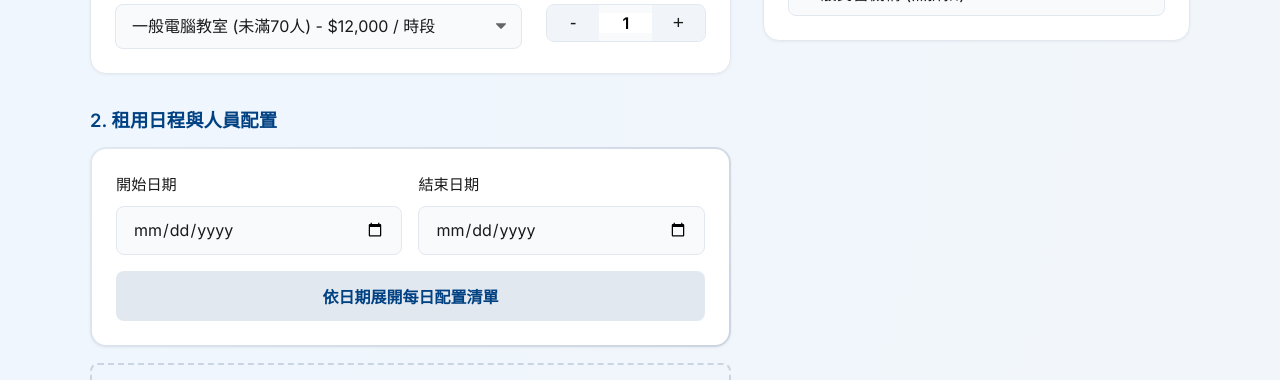
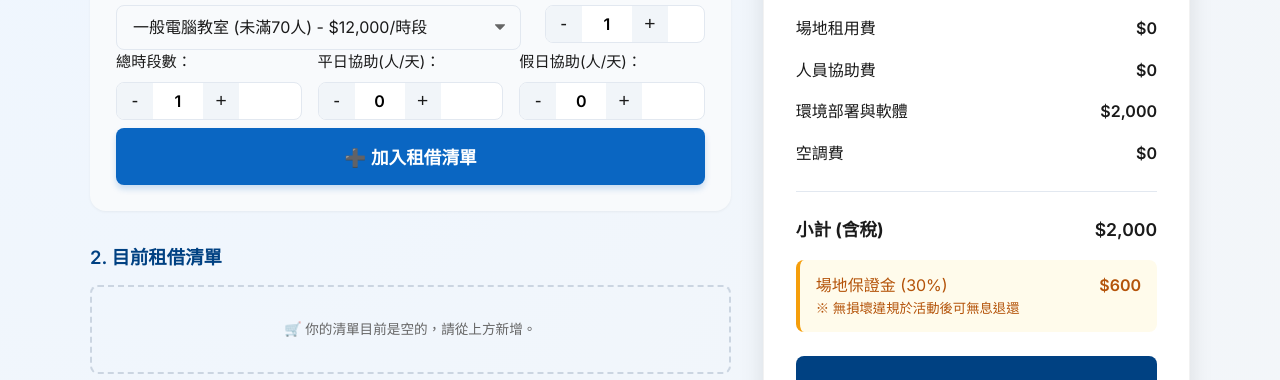
Before and after one commit to safu201397-ship-it/yyyy, a plain HTML site: page index.html in a window 1280 px wide. Shown: the part 259-639 px from the top of the page. Drawn offline with Linux system fonts and the light colour scheme.

Commit message:
Add files via upload

```diff
--- a/index.html
+++ b/index.html
@@ -22,62 +22,78 @@
             <!-- Left Column: Inputs -->
             <div class="calc-section inputs-section">
 
-                <!-- 1. 教室類型與數量 -->
+                <!-- 1. 新增租借項目 -->
                 <div class="form-group slide-in">
-                    <label class="section-label">1. 選擇教室類型與數量</label>
-                    <div class="input-card flex-row align-items-end" style="gap: 1.5rem; flex-wrap: wrap;">
+                    <label class="section-label">1. 新增租借項目至清單</label>
+                    <div class="input-card outline-card" style="background:#F8FAFC;">
+                        <!-- Type and Quantity -->
+                        <div class="flex-row align-items-end mb-3" style="gap: 1.5rem; flex-wrap: wrap;">
                             <div style="flex: 1; min-width: 250px;">
                                 <label>電腦教室類型：</label>
-                            <select id="classroom-type" class="premium-select" onchange="updateRoomMaxLimit()">
-                                <option value="12000" data-max="6">一般電腦教室 (未滿70人) - $12,000 / 時段</option>
-                                <option value="15000" data-max="3">大型電腦教室 (70人以上) - $15,000 / 時段</option>
-                                <option value="20000" data-max="2">AI 專業教室 (含算力) - $20,000 / 時段</option>
+                                <select id="item-type" class="premium-select" onchange="updateItemRoomLimit()">
+                                    <option value="12000" data-max="6" data-name="一般電腦教室">一般電腦教室 (未滿70人) - $12,000/時段</option>
+                                    <option value="15000" data-max="3" data-name="大型電腦教室">大型電腦教室 (70人以上) - $15,000/時段</option>
+                                    <option value="20000" data-max="2" data-name="AI 專業教室">AI 專業教室 (含算力) - $20,000/時段</option>
                                 </select>
                             </div>
                             <div style="flex: 0 0 160px;">
-                            <label>間數 (上限 <span id="room-limit" class="text-warning font-weight-bold">6</span> 間)：</label>
-                            <div class="number-control" style="background:#f8fafc; width:100%;">
-                                <button type="button" onclick="updateCount('room-quantity', -1)" style="flex:1">-</button>
-                                <input type="number" id="room-quantity" value="1" min="1" max="6" style="flex:1" onchange="validateRoomLimit()">
-                                <button type="button" onclick="updateCount('room-quantity', 1)" style="flex:1">+</button>
-                            </div>
+                                <label>間數 (上限 <span id="item-room-limit" class="text-warning font-weight-bold">6</span> 間)：</label>
+                                <div class="number-control w-100" style="background:white;">
+                                    <button type="button" onclick="updateItemCount('item-rooms', -1)">-</button>
+                                    <input type="number" id="item-rooms" value="1" min="1" max="6" onchange="validateItemLimit()">
+                                    <button type="button" onclick="updateItemCount('item-rooms', 1)">+</button>
                                 </div>
                             </div>
                         </div>
 
-                <!-- 2. 日期選擇與每日購物車 -->
-                <div class="form-group slide-in" style="animation-delay: 0.1s;">
-                    <label class="section-label">2. 租用日程與人員配置</label>
-                    <div class="input-card outline-card date-picker-card">
-                        <div class="flex-row">
-                            <div class="col-half">
-                                <label>開始日期</label>
-                                <input type="date" id="start-date" class="premium-input">
-                            </div>
-                            <div class="col-half">
-                                <label>結束日期</label>
-                                <input type="date" id="end-date" class="premium-input">
+                        <!-- Segments and Personnel -->
+                        <div class="flex-row align-items-end mb-3" style="gap: 1rem; flex-wrap: wrap;">
+                            <div style="flex: 1; min-width: 140px;">
+                                <label>總時段數：</label>
+                                <div class="number-control w-100" style="background:white;">
+                                    <button type="button" onclick="updateItemCount('item-segments', -1)">-</button>
+                                    <input type="number" id="item-segments" value="1" min="1">
+                                    <button type="button" onclick="updateItemCount('item-segments', 1)">+</button>
                                 </div>
                             </div>
-                        <button type="button" class="btn-secondary w-100 mt-3"
-                            onclick="generateDays()">依日期展開每日配置清單</button>
+                            <div style="flex: 1; min-width: 140px;">
+                                <label>平日協助(人/天)：</label>
+                                <div class="number-control w-100" style="background:white;">
+                                    <button type="button" onclick="updateItemCount('item-weekday-personnel', -1)">-</button>
+                                    <input type="number" id="item-weekday-personnel" value="0" min="0">
+                                    <button type="button" onclick="updateItemCount('item-weekday-personnel', 1)">+</button>
+                                </div>
+                            </div>
+                            <div style="flex: 1; min-width: 140px;">
+                                <label>假日協助(人/天)：</label>
+                                <div class="number-control w-100" style="background:white;">
+                                    <button type="button" onclick="updateItemCount('item-weekend-personnel', -1)">-</button>
+                                    <input type="number" id="item-weekend-personnel" value="0" min="0">
+                                    <button type="button" onclick="updateItemCount('item-weekend-personnel', 1)">+</button>
+                                </div>
+                            </div>
                         </div>
 
-                    <div id="cart-container" class="mt-3">
-                        <!-- 動態生成的每日卡片會放在這 -->
-                        <div class="empty-cart-message text-center text-muted"
-                            style="padding: 2rem; border: 2px dashed #CBD5E1; border-radius: var(--border-radius-sm);">
-                            👉 請先選擇起訖日期並點擊按鈕，即可針對每一天設定時段與所需協助人員。
+                        <button type="button" class="btn-primary w-100 mt-2" onclick="addToCart()">➕ 加入租借清單</button>
+                    </div>
+                </div>
+
+                <!-- 2. 租借清單 (Cart) -->
+                <div class="form-group slide-in" style="animation-delay: 0.1s;">
+                    <label class="section-label">2. 目前租借清單</label>
+                    <div id="cart-container" class="cart-container" style="min-height: 100px;">
+                        <div id="empty-cart-message" class="text-center text-muted" style="padding: 2rem; border: 2px dashed #CBD5E1; border-radius: var(--border-radius-sm);">
+                            🛒 你的清單目前是空的，請從上方新增。
                         </div>
                     </div>
                 </div>
 
                 <!-- 3. 環境與軟硬體雜費 -->
                 <div class="form-group slide-in" style="animation-delay: 0.2s;">
-                    <label class="section-label">3. 環境軟體與空調 (空調依時段自動計算)</label>
-                    <div class="input-card checkbox-grid">
+                    <label class="section-label">3. 全域費用與優惠身分 (空調依清單自動加總)</label>
+                    <div class="input-card checkbox-grid mb-3">
                         <label class="custom-checkbox">
-                            <input type="checkbox" id="software-install" value="2000">
+                            <input type="checkbox" id="software-install" value="2000" onchange="calculateTotal()">
                             <span class="checkmark"></span>
                             <div>
                                 <span class="chk-title">環境部署/軟體安裝</span>
@@ -88,17 +104,12 @@
                             <input type="checkbox" id="microsoft-license" value="2000" checked disabled>
                             <span class="checkmark" style="background-color: #E2E8F0; border-color: #CBD5E1;"></span>
                             <div>
-                                <span class="chk-title">微軟商用授權費 (必定收取)</span>
-                                <span class="chk-desc">$2,000 / 次</span>
+                                <span class="chk-title">微軟商用授權費</span>
+                                <span class="chk-desc">$2,000 (必定收取)</span>
                             </div>
                         </label>
                     </div>
-                </div>
-            </div>
 
-            <!-- 4. 優惠身分 -->
-            <div class="form-group slide-in" style="animation-delay: 0.3s;">
-                <label class="section-label">4. 折扣與優惠資格</label>
                     <div class="input-card">
                         <select id="discount-type" class="premium-select" onchange="toggleDiscountDetail()">
                             <option value="1">一般民營機構 (無折扣)</option>
@@ -107,8 +118,7 @@
                         <div id="discount-detail" class="hidden-details mt-2">
                             <label>約定折扣折數 (例如 8 折請輸入 80)：</label>
                             <div class="discount-input-wrapper">
-                            <input type="number" id="discount-rate" value="80" min="1" max="100"
-                                class="premium-input text-right">
+                                <input type="number" id="discount-rate" value="80" min="1" max="100" class="premium-input text-right" onchange="calculateTotal()">
                                 <span class="unit">%</span>
                             </div>
                             <small class="text-muted">※折扣適用於場地費、軟體佈署與空調費（人員協助費除外）。</small>
--- a/script.js
+++ b/script.js
@@ -1,30 +1,32 @@
+let cartItems = [];
+let cartIdCounter = 0;
+
 document.addEventListener('DOMContentLoaded', () => {
     // 綁定基礎事件
-    document.getElementById('classroom-type').addEventListener('change', updateRoomMaxLimit);
     document.getElementById('discount-type').addEventListener('change', toggleDiscountDetail);
-    document.getElementById('discount-rate').addEventListener('input', calculateTotal);
-    document.getElementById('software-install').addEventListener('change', calculateTotal);
+    document.getElementById('item-type').addEventListener('change', updateItemRoomLimit);
 
-// 初始計算（更新預設字面）
-    updateRoomMaxLimit();
+    // 初始限制與計算
+    updateItemRoomLimit();
+    calculateTotal();
 });
 
 // 當教室種類改變時，更新最大可借間數
-function updateRoomMaxLimit() {
-    const select = document.getElementById('classroom-type');
+function updateItemRoomLimit() {
+    const select = document.getElementById('item-type');
     const selectedOption = select.options[select.selectedIndex];
     const maxLimit = parseInt(selectedOption.getAttribute('data-max')) || 1;
 
-    const quantityInput = document.getElementById('room-quantity');
-    document.getElementById('room-limit').innerText = maxLimit;
+    const quantityInput = document.getElementById('item-rooms');
+    document.getElementById('item-room-limit').innerText = maxLimit;
     quantityInput.max = maxLimit;
 
-    validateRoomLimit(); // 檢查且計算
+    validateItemLimit();
 }
 
 // 驗證是否超出間數上限
-function validateRoomLimit() {
-    const quantityInput = document.getElementById('room-quantity');
+function validateItemLimit() {
+    const quantityInput = document.getElementById('item-rooms');
     let val = parseInt(quantityInput.value) || 1;
     let max = parseInt(quantityInput.max) || 1;
     let min = parseInt(quantityInput.min) || 1;
@@ -33,107 +35,10 @@ function validateRoomLimit() {
     if (val < min) val = min;
 
     quantityInput.value = val;
-    calculateTotal();
 }
 
-// 日期解析與產生
-function generateDays() {
-    const startStr = document.getElementById('start-date').value;
-    const endStr = document.getElementById('end-date').value;
-    const container = document.getElementById('cart-container');
-
-    if (!startStr || !endStr) {
-        alert("請先選擇開始與結束日期！");
-        return;
-    }
-
-    const startDate = new Date(startStr);
-    const endDate = new Date(endStr);
-
-    if (startDate > endDate) {
-        alert("開始日期不能晚於結束日期！");
-        return;
-    }
-
-    // 計算天數差
-    const diffTime = Math.abs(endDate - startDate);
-    const diffDays = Math.ceil(diffTime / (1000 * 60 * 60 * 24)) + 1; // 包含頭尾
-
-    if (diffDays > 30) {
-        if(!confirm("您選擇的區間超過 30 天，產生大量表單可能會影響效能。確定要繼續嗎？")) {
-            return;
-        }
-    }
-
-    // 清空容器
-    container.innerHTML = '';
-
-    const dayNames = ["日", "一", "二", "三", "四", "五", "六"];
-
-    // 迴圈產生 DOM
-    for (let i = 0; i < diffDays; i++) {
-        const currentDate = new Date(startDate);
-        currentDate.setDate(startDate.getDate() + i);
-
-        const dateStr = `${currentDate.getFullYear()}/${(currentDate.getMonth()+1).toString().padStart(2, '0')}/${currentDate.getDate().toString().padStart(2, '0')}`;
-        const dayOfWeek = currentDate.getDay(); // 0(日) ~ 6(六)
-        const isDefaultHoliday = (dayOfWeek === 0 || dayOfWeek === 6);
-
-        const cardId = `day-card-${i}`;
-
-        const cardHTML = `
-            <div class="daily-card" id="${cardId}">
-                <div class="daily-card-header">
-                    <span>📅 ${dateStr} (星期${dayNames[dayOfWeek]})</span>
-                    <label class="holiday-toggle">
-                        <input type="checkbox" class="is-holiday-cb" ${isDefaultHoliday ? 'checked' : ''} onchange="calculateTotal()">
-                        假日費率 (國定假日可勾定)
-                    </label>
-                </div>
-                <div class="daily-card-body">
-                    <!-- 時段選擇 -->
-                    <label class="section-label" style="font-size:0.95rem;">預定時段：</label>
-                    <div class="segments-wrapper">
-                        <label class="segment-checkbox">
-                            <input type="checkbox" class="segment-cb" onchange="calculateTotal()"> 上午 (08:00-12:00)
-                        </label>
-                        <label class="segment-checkbox">
-                            <input type="checkbox" class="segment-cb" onchange="calculateTotal()"> 下午 (13:00-17:00)
-                        </label>
-                        <label class="segment-checkbox">
-                            <input type="checkbox" class="segment-cb" onchange="calculateTotal()"> 晚上 (18:00-22:00)
-                        </label>
-                    </div>
-
-                    <!-- 人員協助 -->
-                    <div class="personnel-config mt-2">
-                        <label class="mb-0 text-muted">需要人員協助 (人數)：</label>
-                        <div class="number-control" style="background:#f8fafc;">
-                            <button type="button" onclick="updateCardCount('${cardId}-personnel', -1)">-</button>
-                            <input type="number" id="${cardId}-personnel" class="personnel-count-input" value="0" min="0" onchange="calculateTotal()">
-                            <button type="button" onclick="updateCardCount('${cardId}-personnel', 1)">+</button>
-                        </div>
-                    </div>
-                </div>
-            </div>
-        `;
-
-        container.insertAdjacentHTML('beforeend', cardHTML);
-    }
-
-    calculateTotal();
-}
-
-function updateCardCount(elementId, change) {
-    const input = document.getElementById(elementId);
-    let newVal = parseInt(input.value) + change;
-    if (newVal >= 0) {
-        input.value = newVal;
-        calculateTotal();
-    }
-}
-
-function updateCount(elementId, change) {
+// 共用更新數量按鈕
+function updateItemCount(elementId, change) {
     const input = document.getElementById(elementId);
     let newVal = parseInt(input.value) + change;
     const min = parseInt(input.getAttribute('min')) || 0;
@@ -141,12 +46,77 @@ function updateCount(elementId, change) {
 
     if (newVal >= min && newVal <= max) {
         input.value = newVal;
-        if(elementId === 'room-quantity') {
-            validateRoomLimit();
-        } else {
-            calculateTotal();
+        if(elementId === 'item-rooms') {
+            validateItemLimit();
         }
     }
+}
+
+// 加入清單
+function addToCart() {
+    const typeSelect = document.getElementById('item-type');
+    const selectedOption = typeSelect.options[typeSelect.selectedIndex];
+
+    const basePrice = parseInt(selectedOption.value);
+    const typeName = selectedOption.getAttribute('data-name');
+    const rooms = parseInt(document.getElementById('item-rooms').value) || 1;
+    const segments = parseInt(document.getElementById('item-segments').value) || 1;
+    const weekdayPersonnel = parseInt(document.getElementById('item-weekday-personnel').value) || 0;
+    const weekendPersonnel = parseInt(document.getElementById('item-weekend-personnel').value) || 0;
+
+    const item = {
+        id: cartIdCounter++,
+        typeName: typeName,
+        basePrice: basePrice,
+        rooms: rooms,
+        segments: segments,
+        weekdayPersonnel: weekdayPersonnel,
+        weekendPersonnel: weekendPersonnel
+    };
+
+    cartItems.push(item);
+    renderCart();
+}
+
+function removeItem(id) {
+    cartItems = cartItems.filter(item => item.id !== id);
+    renderCart();
+}
+
+function renderCart() {
+    const container = document.getElementById('cart-container');
+    const emptyMsg = document.getElementById('empty-cart-message');
+
+    // 清空現有項目
+    const existingItems = container.querySelectorAll('.cart-item-card');
+    existingItems.forEach(el => el.remove());
+
+    if (cartItems.length === 0) {
+        if(emptyMsg) emptyMsg.style.display = 'block';
+    } else {
+        if(emptyMsg) emptyMsg.style.display = 'none';
+
+        cartItems.forEach(item => {
+            const cardHTML = `
+                <div class="cart-item-card p-3 mb-2 slide-in" style="background: white; border: 1px solid #E2E8F0; border-radius: var(--border-radius-sm); border-left: 4px solid var(--primary); box-shadow: var(--shadow-sm);">
+                    <div class="flex-between align-items-center">
+                        <div>
+                            <h4 class="mb-1" style="color: var(--primary-dark); font-size: 1.1rem; margin-top:0;">${item.typeName} <span style="font-size: 0.9rem; color: var(--text-muted); font-weight:normal;">x ${item.rooms} 間</span></h4>
+                            <div class="text-muted" style="font-size: 0.95rem;">
+                                <span>⏱ 總計 <b>${item.segments}</b> 個時段</span>
+                                <span style="margin-left: 10px;">👤 平日協助 <b>${item.weekdayPersonnel}</b> 人/天</span>
+                                <span style="margin-left: 10px;">👤 假日協助 <b>${item.weekendPersonnel}</b> 人/天</span>
+                            </div>
+                        </div>
+                        <button class="btn-danger" style="background:#ef4444; color:white; border:none; padding:0.5rem 1rem; border-radius:4px; font-weight:600; cursor:pointer;" onmouseover="this.style.background='#dc2626'" onmouseout="this.style.background='#ef4444'" onclick="removeItem(${item.id})">刪除</button>
+                    </div>
+                </div>
+            `;
+            container.insertAdjacentHTML('beforeend', cardHTML);
+        });
+    }
+
+    calculateTotal();
 }
 
 function toggleDiscountDetail() {
@@ -166,38 +136,27 @@ function formatMoney(num) {
 }
 
 function calculateTotal() {
-    // 獲取場地費數量加乘
-    const roomQuantity = parseInt(document.getElementById('room-quantity').value) || 1;
+    let venueTotal = 0;
+    let personnelTotal = 0;
+    let acTotal = 0;
 
-    // 1. 場地費 - 統計所有購物車內的勾選時段
-    const basePrice = parseInt(document.getElementById('classroom-type').value) || 0;
-    const segmentCheckboxes = document.querySelectorAll('.segment-cb:checked');
-    const totalSegments = segmentCheckboxes.length;
-    let venueTotal = basePrice * totalSegments * roomQuantity; // 乘以間數
+    cartItems.forEach(item => {
+        // 場地費 = 單價 * 時段數 * 間數
+        venueTotal += item.basePrice * item.segments * item.rooms;
 
-    // 2. 人員協助費 - 掃描每張卡片
-    let personnelTotal = 0;
-    const dailyCards = document.querySelectorAll('.daily-card');
+        // 空調 = 時段數 * 4小時 * 300元 * 間數
+        acTotal += (item.segments * 4 * 300) * item.rooms;
 
-    dailyCards.forEach(card => {
-        const isHoliday = card.querySelector('.is-holiday-cb').checked;
-        const personnelCount = parseInt(card.querySelector('.personnel-count-input').value) || 0;
-
-        if (personnelCount > 0) {
-            const dailyRate = isHoliday ? 4000 : 2000;
-            personnelTotal += (dailyRate * personnelCount);
-        }
+        // 人員費 = 平日(2000) + 假日(4000)
+        personnelTotal += (item.weekdayPersonnel * 2000);
+        personnelTotal += (item.weekendPersonnel * 4000);
     });
 
-    // 3. 環境與軟硬體雜費
-    let softwareTotal = 2000; // 微軟授權必定收取
+    // 軟體費 (全域，無論買多少都不乘倍數，必定一次性)
+    let softwareTotal = 2000; // 微軟必定收取
     if (document.getElementById('software-install').checked) softwareTotal += 2000;
 
-    // 空調自動計算：每一時段 4 小時，每小時 300 元，需乘上間數
-    const acHours = totalSegments * 4;
-    const acTotal = acHours * 300 * roomQuantity;
-
-    // 4. 折扣計算
+    // 折扣計算
     let discountRate = 100;
     if (document.getElementById('discount-type').value === 'custom') {
         discountRate = parseInt(document.getElementById('discount-rate').value) || 100;
@@ -208,13 +167,13 @@ function calculateTotal() {
     const discountableAmount = venueTotal + softwareTotal + acTotal;
     const discountMinus = discountableAmount * (1 - (discountRate / 100));
 
-    // 5. 小計與保證金
+    // 小計與保證金
     const subtotal = discountableAmount + personnelTotal - discountMinus;
     const deposit = Math.round(subtotal * 0.3);
     const grandTotal = subtotal + deposit;
 
     // UI Render
-    document.getElementById('res-venue').innerText = totalSegments > 0 ? `${formatMoney(venueTotal)} (共 ${totalSegments} 時段)` : '$0';
+    document.getElementById('res-venue').innerText = venueTotal > 0 ? formatMoney(venueTotal) : '$0';
     document.getElementById('res-personnel').innerText = formatMoney(personnelTotal);
     document.getElementById('res-software').innerText = formatMoney(softwareTotal);
     document.getElementById('res-ac').innerText = formatMoney(acTotal);
```
Lines whose indentation alone changed are shown as unchanged.
